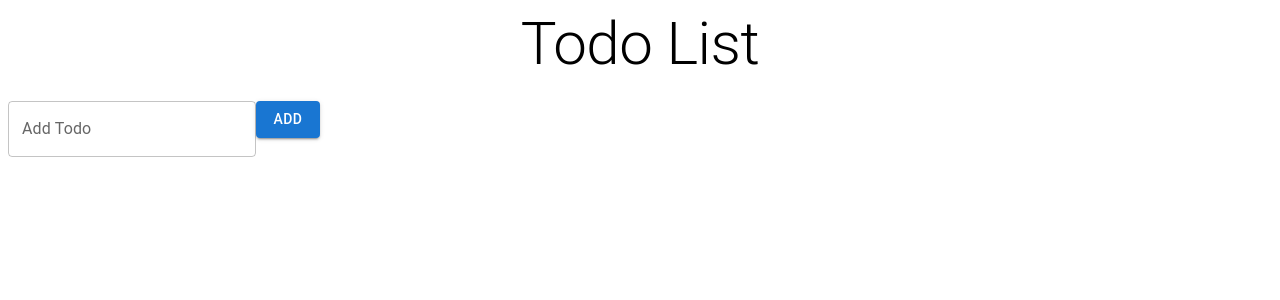
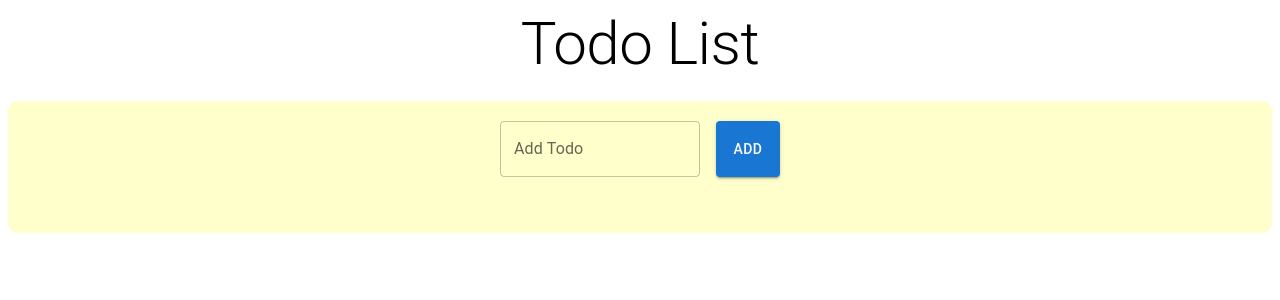
Before and after one commit to joseph1261997/todo-list, a React (Create React App) app: page / in a window 1280 px wide. Shown: the top 300 px of the page. Built offline with nearby package versions, Linux system fonts and the light colour scheme.

Commit message:
add localstorage

```diff
--- a/src/components/TodoList.tsx
+++ b/src/components/TodoList.tsx
@@ -1,5 +1,5 @@
-import React, { useState } from 'react';
-import { Button, TextField, List, ListItem, ListItemText, ListItemSecondaryAction, IconButton } from '@mui/material';
+import React, { useState, useEffect } from 'react';
+import { TextField, Button, List, ListItem, ListItemText, ListItemSecondaryAction, IconButton, Box } from '@mui/material';
 import DeleteIcon from '@mui/icons-material/Delete';
 
 type Todo = {
@@ -8,17 +8,24 @@ type Todo = {
 };
 
 const TodoList: React.FC = () => {
-    const [todos, setTodos] = useState<Todo[]>([]);
+    const [todos, setTodos] = useState<Todo[]>(JSON.parse(localStorage.getItem('todos') || '[]'));
     const [inputText, setInputText] = useState<string>('');
+    const [idCounter, setIdCounter] = useState<number>(JSON.parse(localStorage.getItem('idCounter') || '1'));
+
+    useEffect(() => {
+        localStorage.setItem('todos', JSON.stringify(todos));
+        localStorage.setItem('idCounter', JSON.stringify(idCounter));
+    }, [todos, idCounter]);
 
     const handleAddTodo = () => {
         if (inputText.trim() !== '') {
             const newTodo: Todo = {
-                id: todos.length + 1,
+                id: idCounter,
                 text: inputText,
             };
             setTodos([...todos, newTodo]);
             setInputText('');
+            setIdCounter(idCounter + 1); // Increment ID counter
         }
     };
 
@@ -27,27 +34,46 @@ const TodoList: React.FC = () => {
         setTodos(updatedTodos);
     };
 
+    const handleKeyPress = (e: React.KeyboardEvent<HTMLDivElement>) => {
+        if (e.key === 'Enter') {
+            handleAddTodo();
+        }
+    };
+
     return (
-        <div>
-            <TextField
-                label="Add Todo"
-                value={inputText}
-                onChange={(e) => setInputText(e.target.value)}
-            />
-            <Button variant="contained" onClick={handleAddTodo}>Add</Button>
-            <List>
+        <Box sx={{ textAlign: 'center', padding: '20px', backgroundColor: '#ffffcc', borderRadius: '10px' }}>
+            <Box sx={{ display: 'flex', alignItems: 'center', justifyContent: 'center', marginBottom: '1rem' }}>
+                <TextField
+                    label="Add Todo"
+                    value={inputText}
+                    onChange={(e) => setInputText(e.target.value)}
+                    onKeyPress={handleKeyPress}
+                    sx={{ width: '200px', marginRight: '1rem', height: '56px', backgroundColor: '#ffffcc' }}
+                />
+                <Button variant="contained" onClick={handleAddTodo} sx={{ height: '56px' }}>
+                    Add
+                </Button>
+            </Box>
+            <List sx={{ backgroundColor: '#ffffcc', borderRadius: '5px', padding: '10px' }}>
                 {todos.map(todo => (
-                    <ListItem key={todo.id}>
+                    <ListItem key={todo.id} sx={{ borderBottom: '1px solid #aaa' }}>
                         <ListItemText primary={todo.text} />
                         <ListItemSecondaryAction>
-                            <IconButton onClick={() => handleDeleteTodo(todo.id)}>
+                            <IconButton
+                                onClick={() => handleDeleteTodo(todo.id)}
+                                sx={{
+                                    '&:hover': {
+                                        color: 'red'
+                                    }
+                                }}
+                            >
                                 <DeleteIcon />
                             </IconButton>
                         </ListItemSecondaryAction>
                     </ListItem>
                 ))}
             </List>
-        </div>
+        </Box>
     );
 };
 
```
